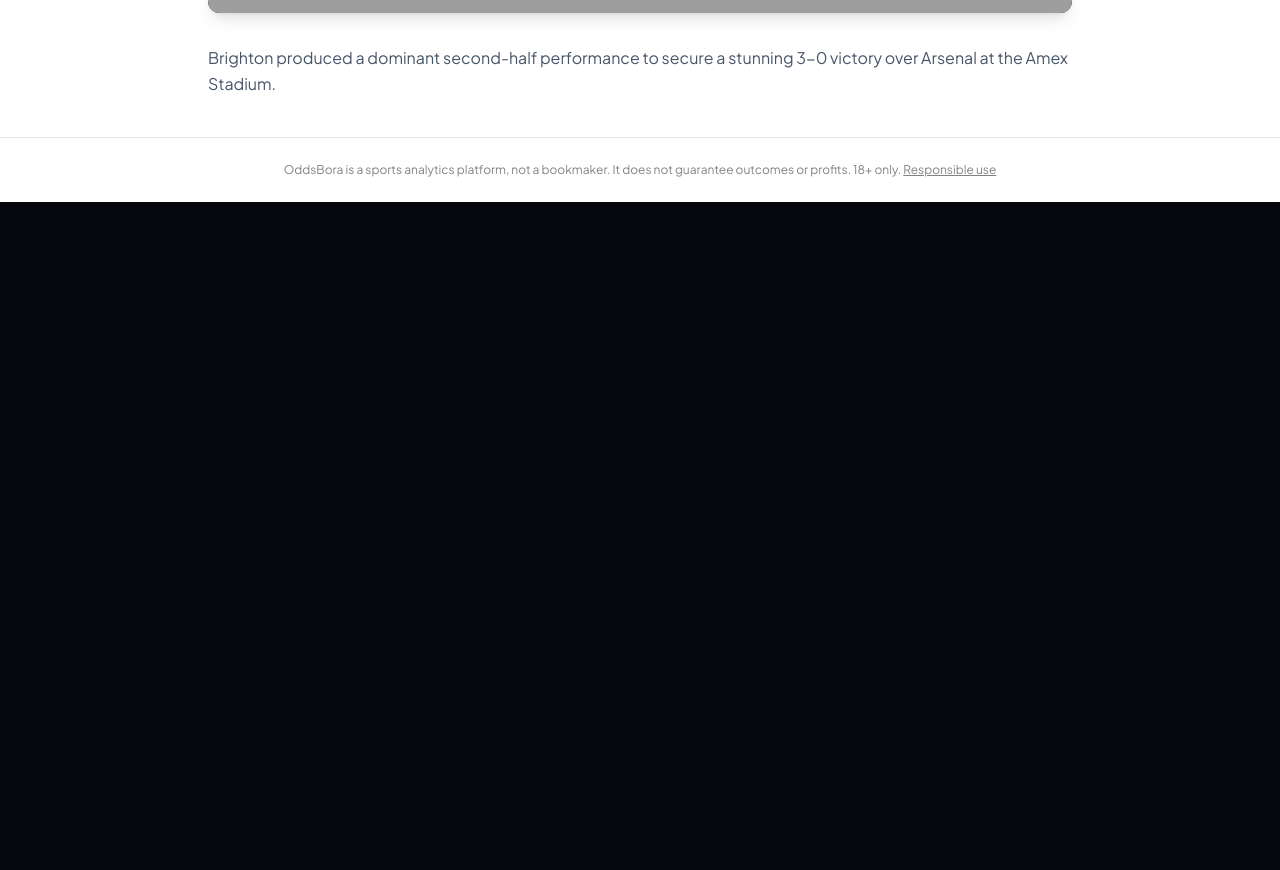
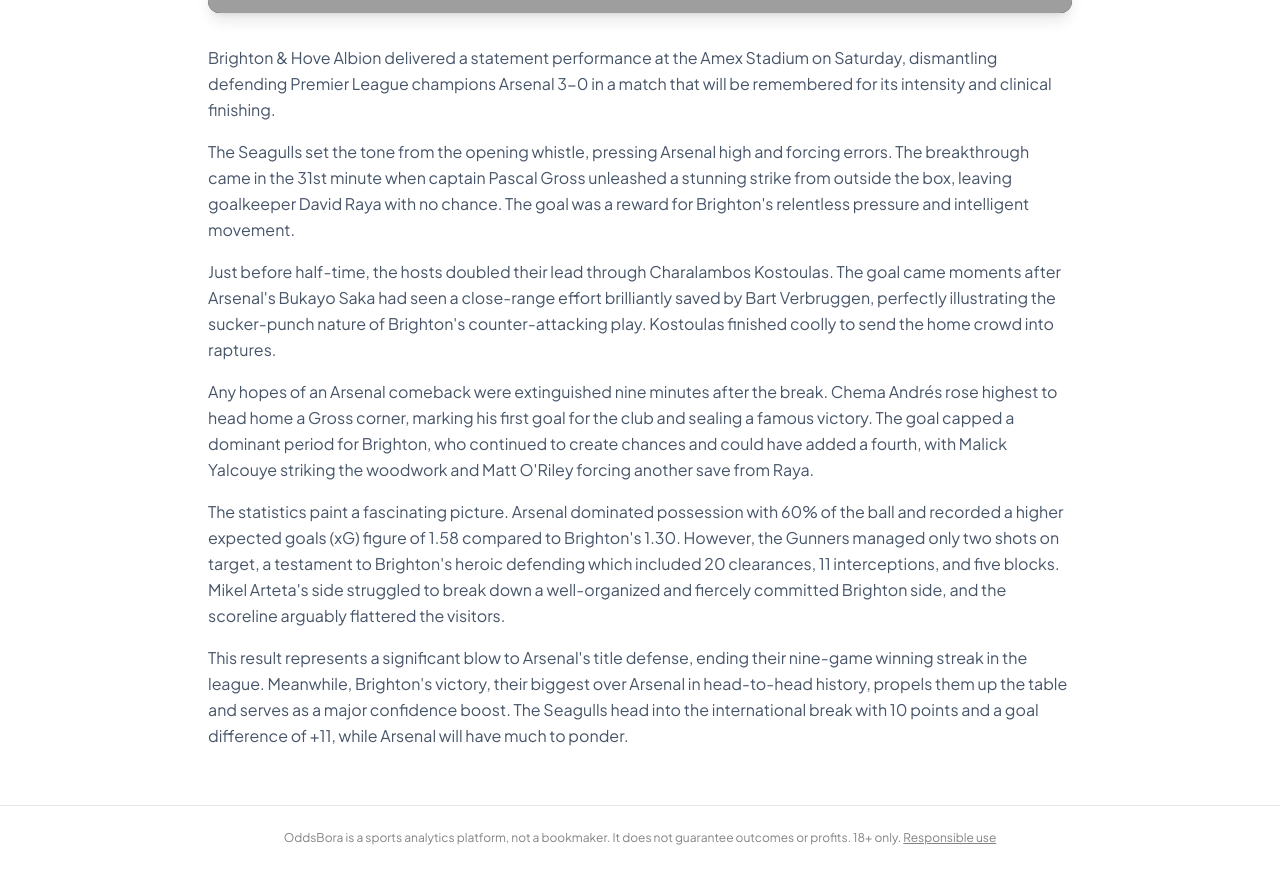
Before and after one commit to oddsbora-project/oddsbora, a React (Vite) app: page /news/1 in a window 1280 px wide. Shown: the part 753-1623 px from the top of the page. Before the commit the page ends 955 px from the top, so only its background shows below. Built offline with nearby package versions, Linux system fonts and the light colour scheme; no server answers; grey boxes are pictures that could not be loaded.

Commit message:
Update NewsDetail.tsx

```diff
--- a/src/pages/public/NewsDetail.tsx
+++ b/src/pages/public/NewsDetail.tsx
@@ -4,9 +4,21 @@
 // Mock data — replace with Supabase fetch later
 const MOCK_ARTICLES: Record<string, any> = {
   '1': {
-    title: 'HIGHLIGHTS | Brighton 3-0 Arsenal | Premier League',
+    title: 'Brighton 3-0 Arsenal: Seagulls Stun Gunners in Premier League Showdown',
     videoUrl: 'https://youtu.be/_f5-6jdNP58?si=dcU2wITrdFgxDi-O',
-    content: 'Brighton produced a dominant second-half performance to secure a stunning 3-0 victory over Arsenal at the Amex Stadium.',
+    content: `
+      Brighton & Hove Albion delivered a statement performance at the Amex Stadium on Saturday, dismantling defending Premier League champions Arsenal 3-0 in a match that will be remembered for its intensity and clinical finishing.
+
+      The Seagulls set the tone from the opening whistle, pressing Arsenal high and forcing errors. The breakthrough came in the 31st minute when captain Pascal Gross unleashed a stunning strike from outside the box, leaving goalkeeper David Raya with no chance. The goal was a reward for Brighton's relentless pressure and intelligent movement.
+
+      Just before half-time, the hosts doubled their lead through Charalambos Kostoulas. The goal came moments after Arsenal's Bukayo Saka had seen a close-range effort brilliantly saved by Bart Verbruggen, perfectly illustrating the sucker-punch nature of Brighton's counter-attacking play. Kostoulas finished coolly to send the home crowd into raptures.
+
+      Any hopes of an Arsenal comeback were extinguished nine minutes after the break. Chema Andrés rose highest to head home a Gross corner, marking his first goal for the club and sealing a famous victory. The goal capped a dominant period for Brighton, who continued to create chances and could have added a fourth, with Malick Yalcouye striking the woodwork and Matt O'Riley forcing another save from Raya.
+
+      The statistics paint a fascinating picture. Arsenal dominated possession with 60% of the ball and recorded a higher expected goals (xG) figure of 1.58 compared to Brighton's 1.30. However, the Gunners managed only two shots on target, a testament to Brighton's heroic defending which included 20 clearances, 11 interceptions, and five blocks. Mikel Arteta's side struggled to break down a well-organized and fiercely committed Brighton side, and the scoreline arguably flattered the visitors.
+
+      This result represents a significant blow to Arsenal's title defense, ending their nine-game winning streak in the league. Meanwhile, Brighton's victory, their biggest over Arsenal in head-to-head history, propels them up the table and serves as a major confidence boost. The Seagulls head into the international break with 10 points and a goal difference of +11, while Arsenal will have much to ponder.
+    `,
     date: '19 September 2026',
     league: 'Premier League',
   },
@@ -31,12 +43,18 @@
       </div>
 
       {/* YouTube Video Player */}
-      <div className="mb-8">
-        <YouTubePlayer videoUrl={article.videoUrl} title={article.title} />
-      </div>
+      {article.videoUrl && (
+        <div className="mb-8">
+          <YouTubePlayer videoUrl={article.videoUrl} title={article.title} />
+        </div>
+      )}
 
       <div className="prose prose-slate max-w-none">
-        <p className="text-slate-600 leading-relaxed">{article.content}</p>
+        {article.content.split('\n\n').map((paragraph: string, index: number) => (
+          <p key={index} className="text-slate-600 leading-relaxed mb-4">
+            {paragraph}
+          </p>
+        ))}
       </div>
     </div>
   )
```
